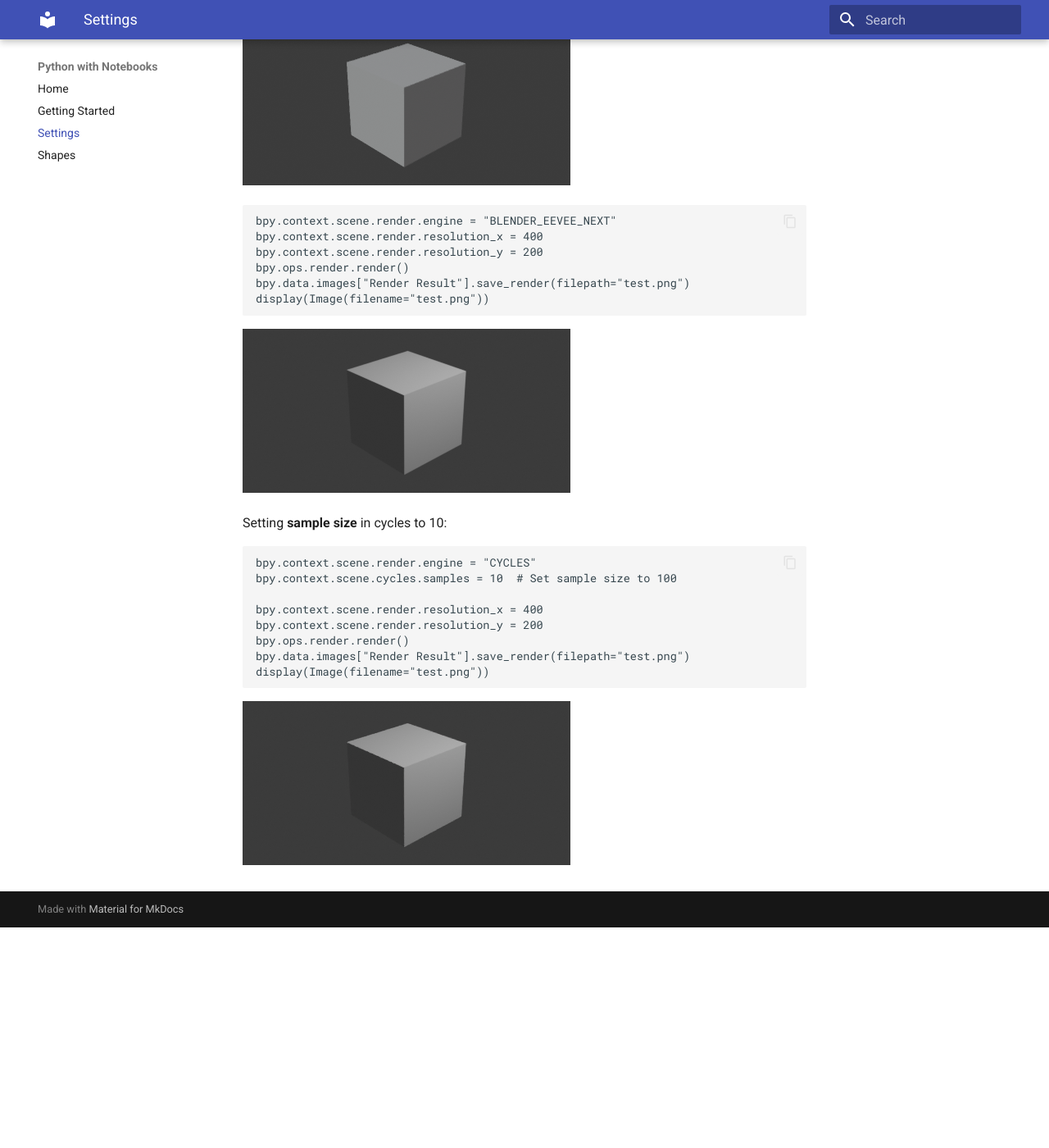
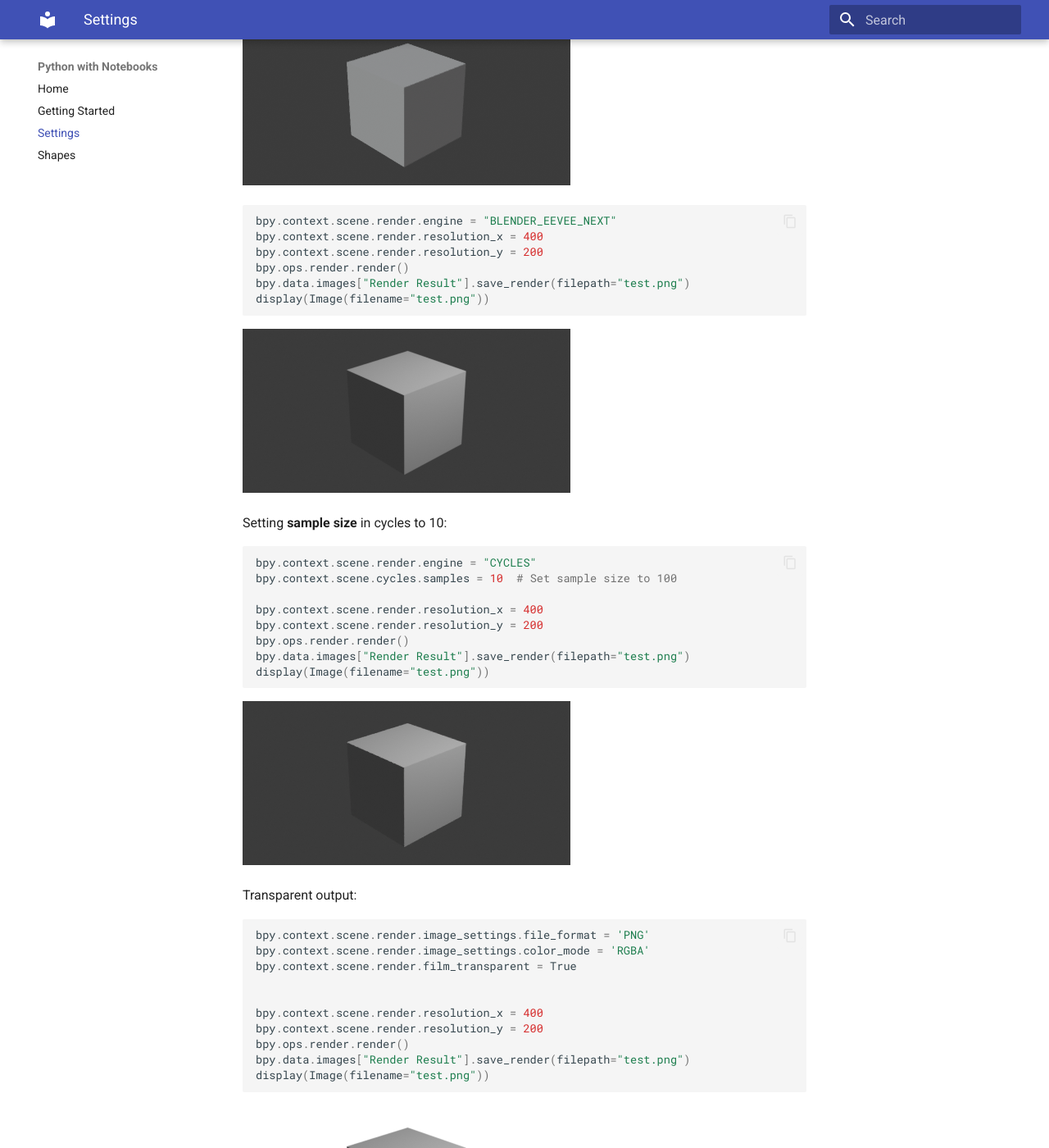
Before and after one commit to Octoframes/mkdocs-minimal, an MkDocs documentation site: the page built from docs/n2settings.md, in a window 1280 px wide and 1400 px high, scrolled down 539 px. Shown: the whole window at 82% size. Built offline with MkDocs 1.6.1 and Material for MkDocs 9.7.7, drawn with Linux system fonts in a browser that asks for light colours; before the commit the page ends 1670 px from its top, so only the background shows below that.

Commit message:
transparent example

````diff
--- a/docs/n2settings.md
+++ b/docs/n2settings.md
@@ -25,7 +25,7 @@ display(Image(filename="test.png"))
 ![alt text](image-1.png)
 
 
-```
+```py
 bpy.context.scene.render.engine = "BLENDER_EEVEE_NEXT"
 bpy.context.scene.render.resolution_x = 400
 bpy.context.scene.render.resolution_y = 200
@@ -40,7 +40,7 @@ display(Image(filename="test.png"))
 
 Setting **sample size** in cycles to 10:
 
-```
+```py
 bpy.context.scene.render.engine = "CYCLES"
 bpy.context.scene.cycles.samples = 10  # Set sample size to 100
 
@@ -52,3 +52,19 @@ display(Image(filename="test.png"))
 ```
 
 ![alt text](image-3.png)
+
+
+Transparent output:
+```py
+bpy.context.scene.render.image_settings.file_format = 'PNG'
+bpy.context.scene.render.image_settings.color_mode = 'RGBA'
+bpy.context.scene.render.film_transparent = True
+
+
+bpy.context.scene.render.resolution_x = 400
+bpy.context.scene.render.resolution_y = 200
+bpy.ops.render.render()
+bpy.data.images["Render Result"].save_render(filepath="test.png")
+display(Image(filename="test.png"))
+```
+![alt text](image-4.png)
````
Also changed, not shown: docs/image-4.png (added).
